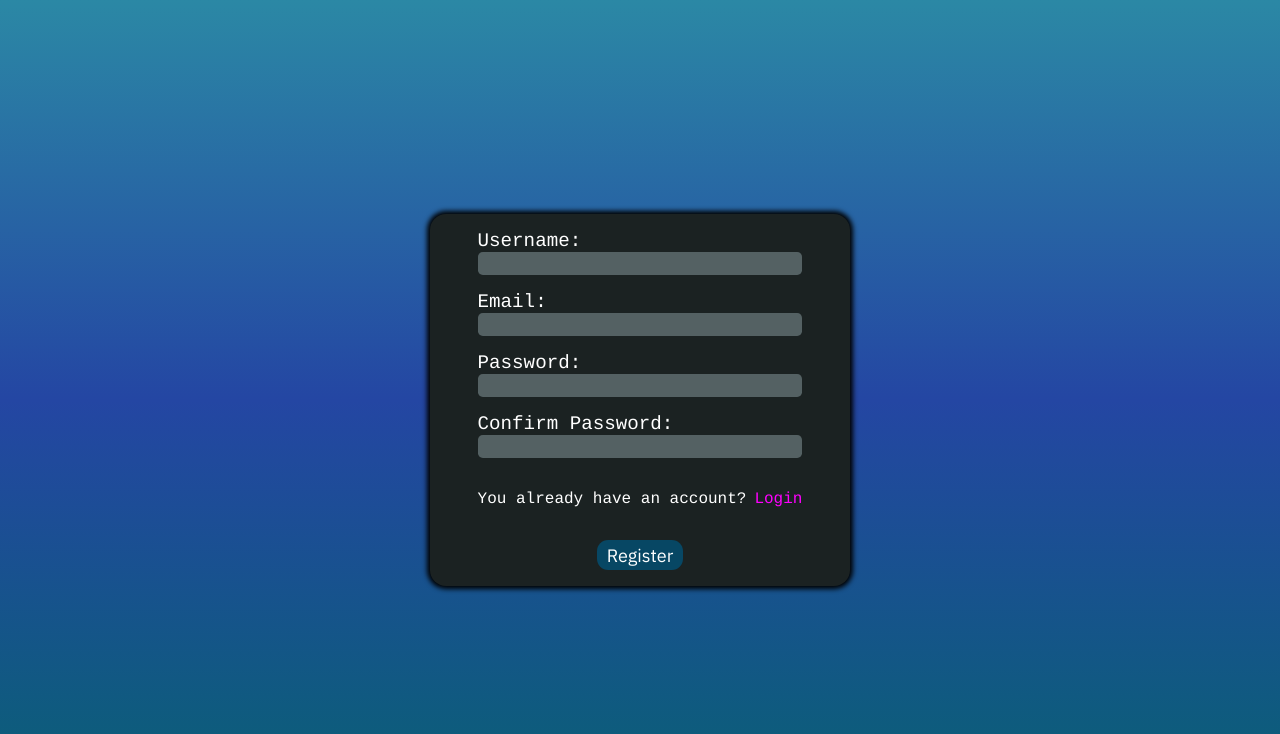
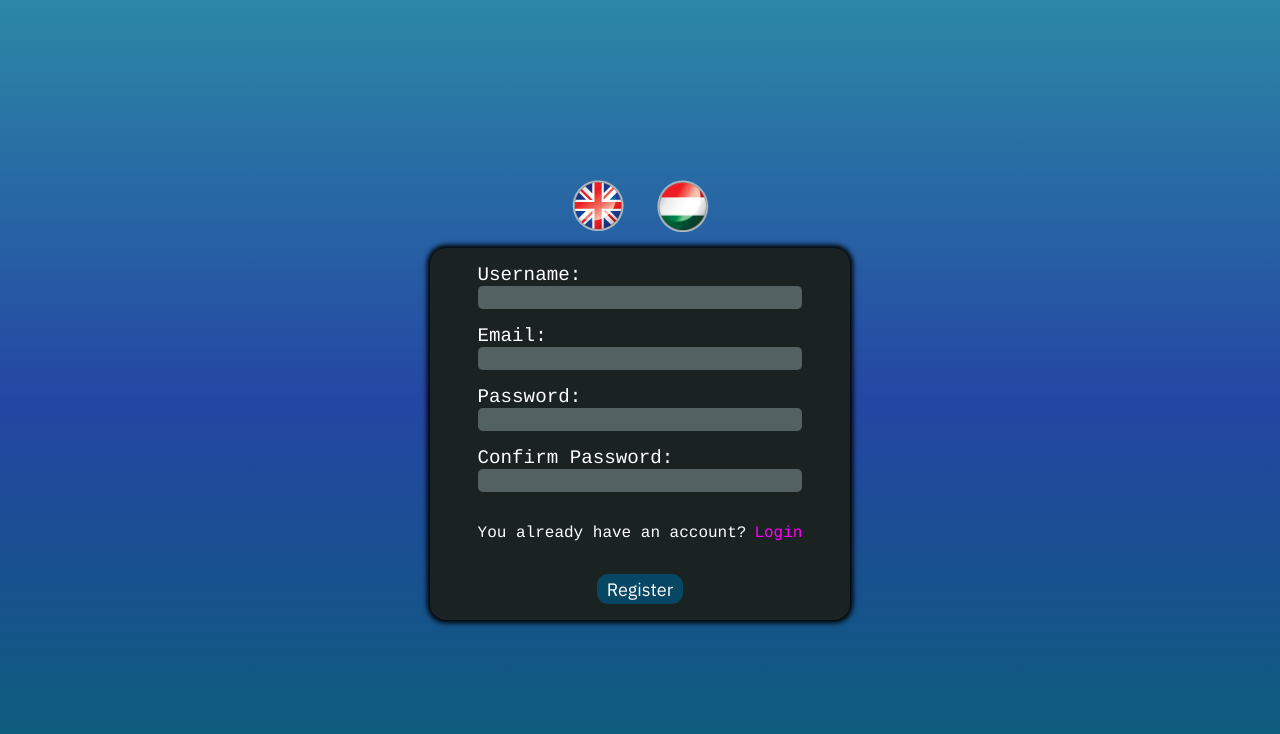
Before and after one commit to Gombi007/Service-Desk, an Angular app in the folder Frontend/: page /login in a window 1280 px wide. Shown: the top 734 px of the page. Built offline with nearby package versions, Linux system fonts and the light colour scheme.

Commit message:
language selector pictures were added

```diff
--- a/Frontend/src/app/login/login/login.component.html
+++ b/Frontend/src/app/login/login/login.component.html
@@ -1,4 +1,8 @@
 <div class="conatiner">
+    <div class="language-selector">
+        <img src="assets/Pictures/flag-english.png" alt="flag_english" (click)="setLanguage('en')">
+        <img src="assets/Pictures/flag-hungary.png" alt="flag_hungary" (click)="setLanguage('hu')">
+    </div>
     <form class="form" *ngIf="showLoginForm">
         <div class="username">
             <label for="username">{{lang['Login_Username']}}:</label>
@@ -15,7 +19,7 @@
         </div>
 
         <div class="btn-area">
-            <button class="btn" type="button">Login</button>
+            <button class="btn" type="button">{{lang['Btn_Login']}}</button>
         </div>
     </form>
 
@@ -43,8 +47,7 @@
         </div>
 
         <div class="btn-area">
-            <button class="btn" type="button" *ngIf="showLoginForm">{{lang['Btn_Login']}}</button>
-            <button class="btn" type="button" *ngIf="!showLoginForm">{{lang['Btn_Register']}}</button>
+            <button class="btn" type="button">{{lang['Btn_Register']}}</button>
         </div>
     </form>
 </div>
--- a/Frontend/src/app/login/login/login.component.scss
+++ b/Frontend/src/app/login/login/login.component.scss
@@ -1,6 +1,7 @@
 .conatiner {
     height: 100vh;
     display: flex;
+    flex-direction: column;
     justify-content: center;
     align-items: center;
     gap: 1rem;
@@ -50,3 +51,13 @@ input:focus {
     align-items: center;
     gap: 0.5rem;
 }
+
+.language-selector {
+    display: flex;
+    justify-content: center;
+    gap: 2rem;
+}
+
+.language-selector img {
+    cursor: pointer;
+}
```
Also changed, not shown: Frontend/src/assets/Pictures/flag-english.png (added), Frontend/src/assets/Pictures/flag-hungary.png (added).
